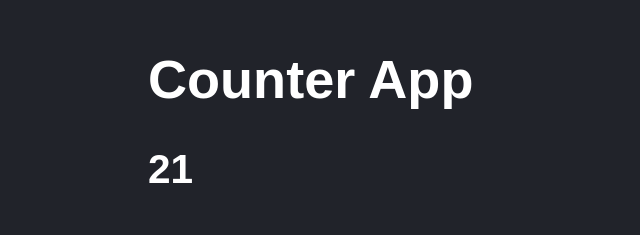
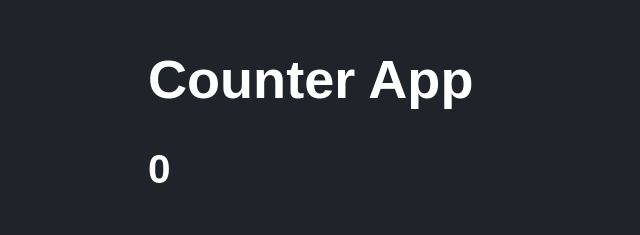
Before and after one commit to rafaseros/counter-react-app, a React (Create React App) app: page / in a window 1280 px wide. Shown: the part 136-371 px from the top of the page, without its empty margins (0-640 px from the left). Built offline with nearby package versions, Linux system fonts and the light colour scheme.

Commit message:
useState

```diff
--- a/src/counterApp.jsx
+++ b/src/counterApp.jsx
@@ -1,15 +1,17 @@
-import React from 'react';
+import React, { useState } from 'react';
 import PropTypes from 'prop-types';
 
 const CounterApp = ({ value }) => {
-  const handleAdd = (e) => {
-    console.log(e);
+  const [counter, setCounter] = useState(value);
+
+  const handleAdd = () => {
+    setCounter(counter + 1);
   };
 
   return (
     <>
       <h1>Counter App</h1>
-      <h2>{value}</h2>
+      <h2>{counter}</h2>
       <button onClick={handleAdd}>Incrementar +1</button>
     </>
   );
--- a/src/index.js
+++ b/src/index.js
@@ -7,4 +7,4 @@
 
 const divRoot = document.querySelector('#app');
 
-ReactDOM.render(<CounterApp value={21} />, divRoot);
+ReactDOM.render(<CounterApp value={0} />, divRoot);
```
